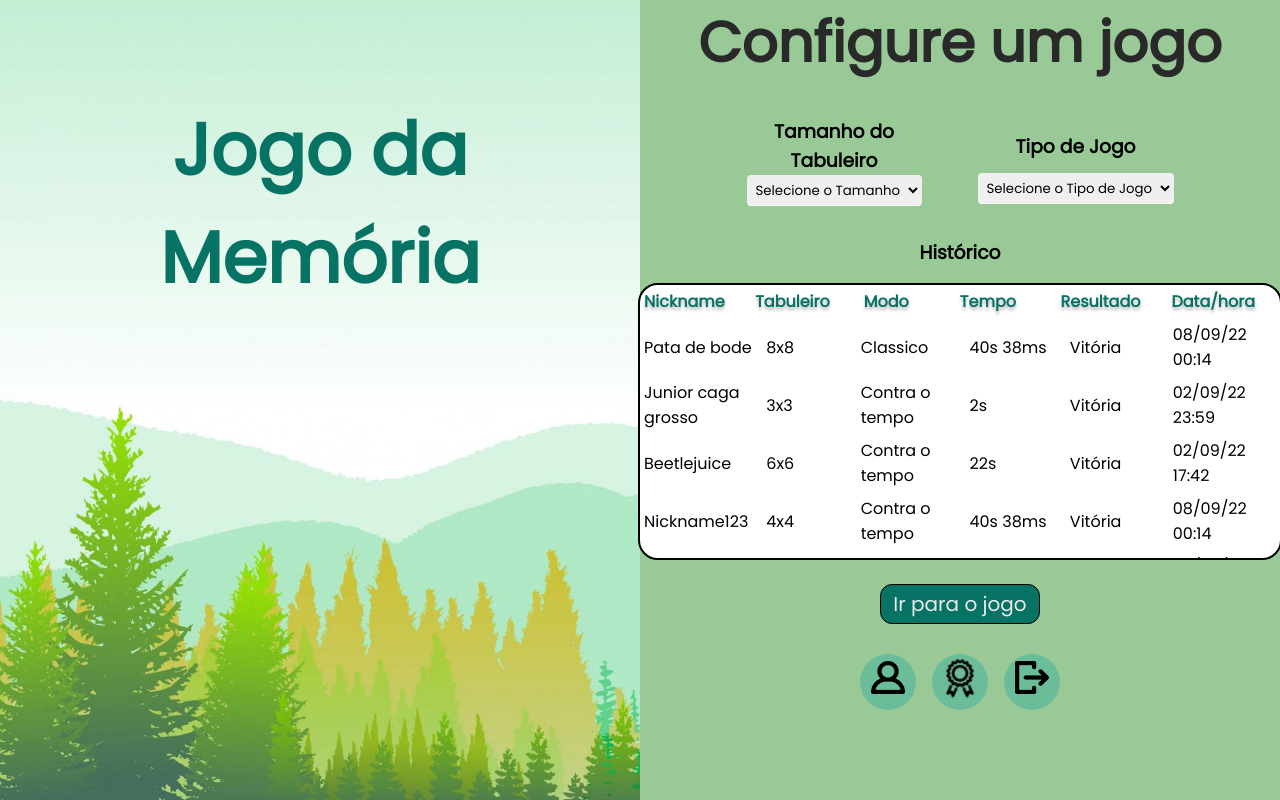
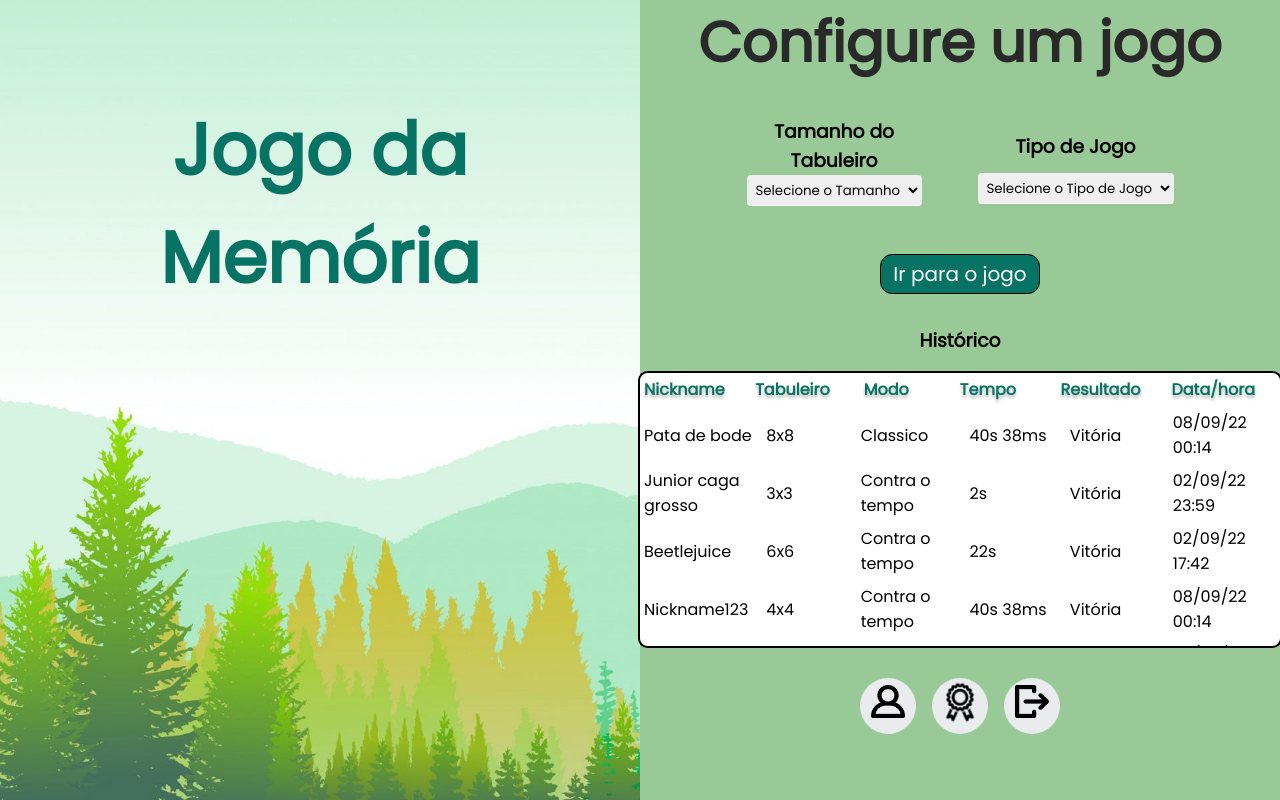
Before and after one commit to camillebobsin/si401-memory-game, a PHP site: page /menu.html in a window 1280 px wide. Run offline with PHP 8.4, Linux system fonts and the light colour scheme.

Commit message:
adjustments

```diff
--- a/menu.html
+++ b/menu.html
@@ -41,6 +41,8 @@
                     </select>
                 </div>
             </div>
+            <button id="play-button"><a href="#" id="game-link">Ir para o jogo</a></button>
+
             <h3>Histórico</h3>
             <div class="history-wrap">
                 <table class="fixed_header">
@@ -115,12 +117,12 @@
                   </table>
             </div>
 
-            <button id="play-button">Ir para o jogo</button>
+
 
             <div class="button-wrap">
-                <button><img src="assets/profile-icon.png" height="60%"/></button>
-                <button id="trophy-button"><img src="assets/trophy-icon.png" height="80%" /></button>
-                <button><img src="assets/exit-icon.png" height="60%"/></button>
+                <button><a href="#"><img src="assets/profile-icon.png" height="60%"/></a></button>
+                <button id="trophy-button"><a href="#"><img src="assets/trophy-icon.png" height="80%" /></a></button>
+                <button><a href="#"><img src="assets/exit-icon.png" height="60%"/></a></button>
             </div>
         </div>
     </div>
--- a/styles/menu.css
+++ b/styles/menu.css
@@ -28,10 +28,23 @@ select{
     padding: 0.5vh;
 }
 
+#play-button{
+    width: 20vh;
+    border: solid black;
+    border-radius: 1.5vh;
+    border-width: thin;
+    margin-top: 2vh;
+    margin-bottom: 4vh;
+}
+
+#game-link{
+    color:white;
+}
+
 .history-wrap{
     background-color: #fff;
     border: solid black;
-    border-radius: 1.25em;
+    border-radius: 1.2vh;
     border-width: 0.3vh;
     margin-bottom: 3vh;
     margin-top: 2vh;
@@ -68,27 +81,19 @@ select{
   width: 15vh;
 }
 
-#play-button{
-    width: 20vh;
-    border: solid black;
-    border-radius: 1.5vh;
-    border-width: thin;
-    margin-bottom: 3vh;
-}
-
 .button-wrap button{
     display:inline-block;
     width:7vh;
     height:7vh;
     border-radius: 50%;
     text-align:center;
-    background-color: #6BBD99;
+    background-color: #EAEBED;
     border: transparent;
     margin: 0 6px;
 }
 
 .button-wrap button:hover{
-    background-color: #159886;
+    background-color: #d1d5dc;
 }
 
 .button-wrap img{
```
